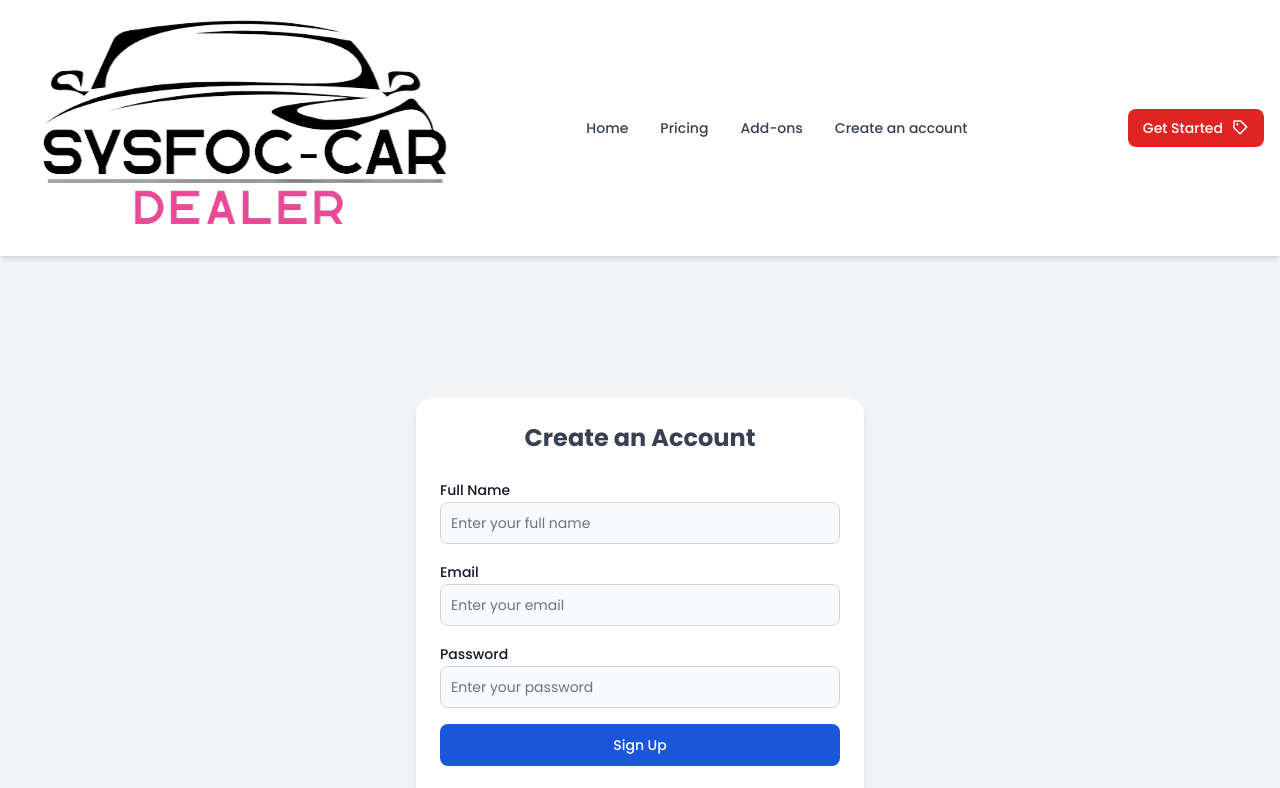
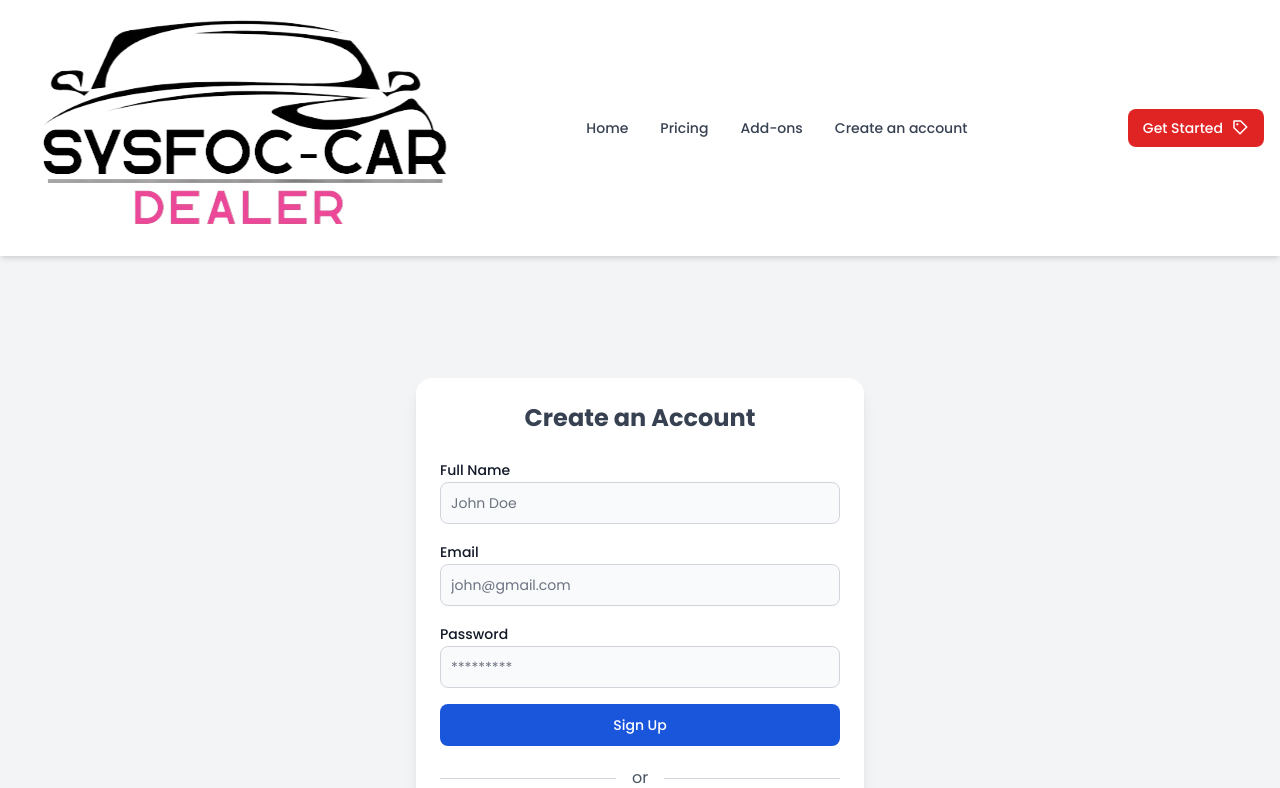
Before and after one commit to sysfoc/car-dealer-demo, a Next.js app: page /register in a window 1280 px wide. Shown: the top 788 px of the page. Built offline with nearby package versions, Linux system fonts and the light colour scheme.

Commit message:
Minor Changes

```diff
--- a/app/register/page.jsx
+++ b/app/register/page.jsx
@@ -15,7 +15,7 @@ export default function Register() {
             <TextInput
               id="name"
               type="text"
-              placeholder="Enter your full name"
+              placeholder="John Doe"
               required
             />
           </div>
@@ -25,7 +25,7 @@ export default function Register() {
             <TextInput
               id="email"
               type="email"
-              placeholder="Enter your email"
+              placeholder="john@gmail.com"
               required
             />
           </div>
@@ -35,7 +35,7 @@ export default function Register() {
             <TextInput
               id="password"
               type="password"
-              placeholder="Enter your password"
+              placeholder="*********"
               required
             />
           </div>
@@ -45,7 +45,12 @@ export default function Register() {
           </Button>
         </form>
 
-        <div className="mt-6 space-y-4">
+        <div className="relative my-5 flex items-center">
+          <div className="flex-grow border-t border-gray-300"></div>
+          <span className="mx-4 flex-shrink text-gray-600">or</span>
+          <div className="flex-grow border-t border-gray-300"></div>
+        </div>
+        <div className="space-y-4">
           <Button
             className="w-full flex items-center justify-center gap-2 bg-white border border-gray-300 text-gray-700 hover:!bg-gray-50"
           >
```
